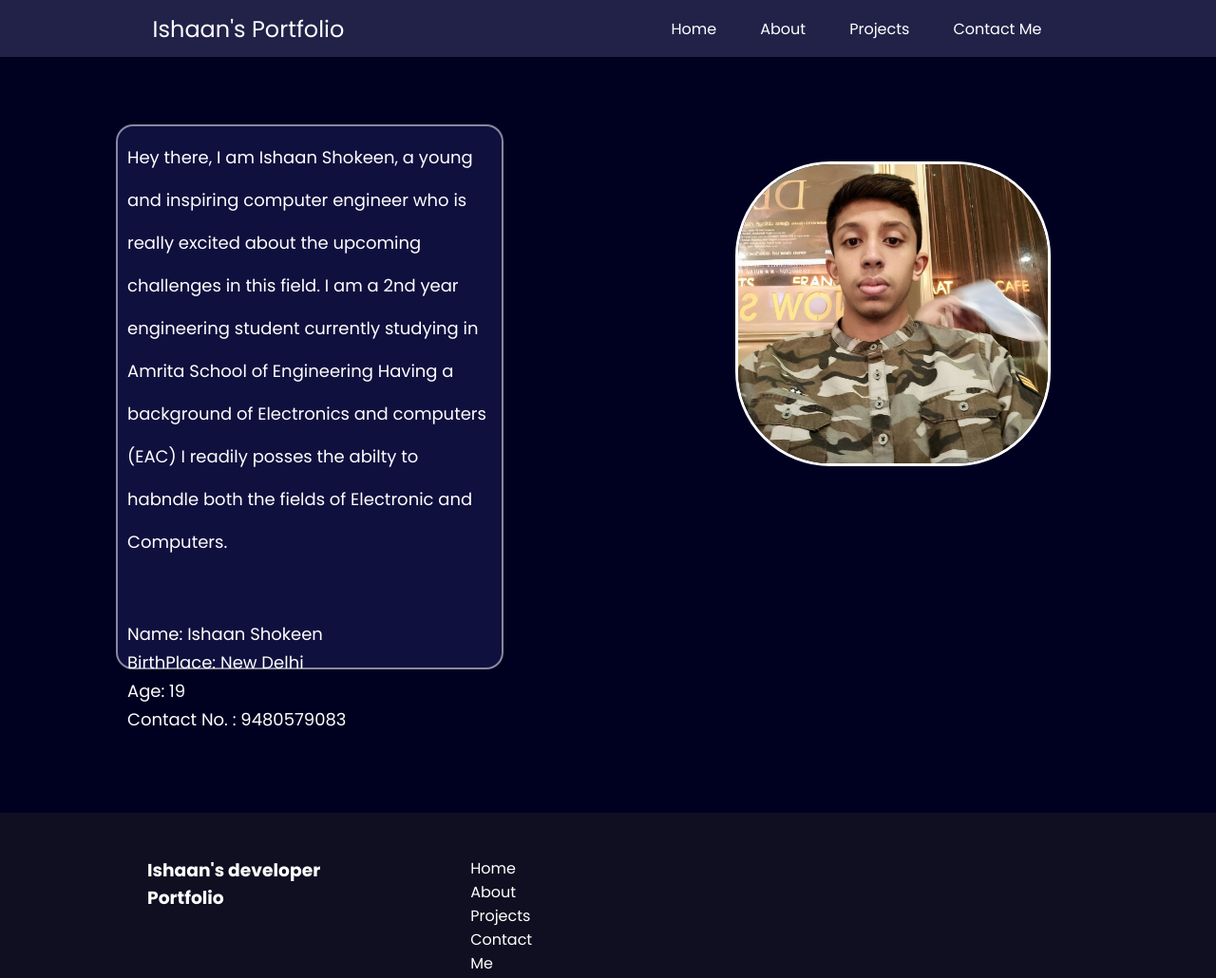
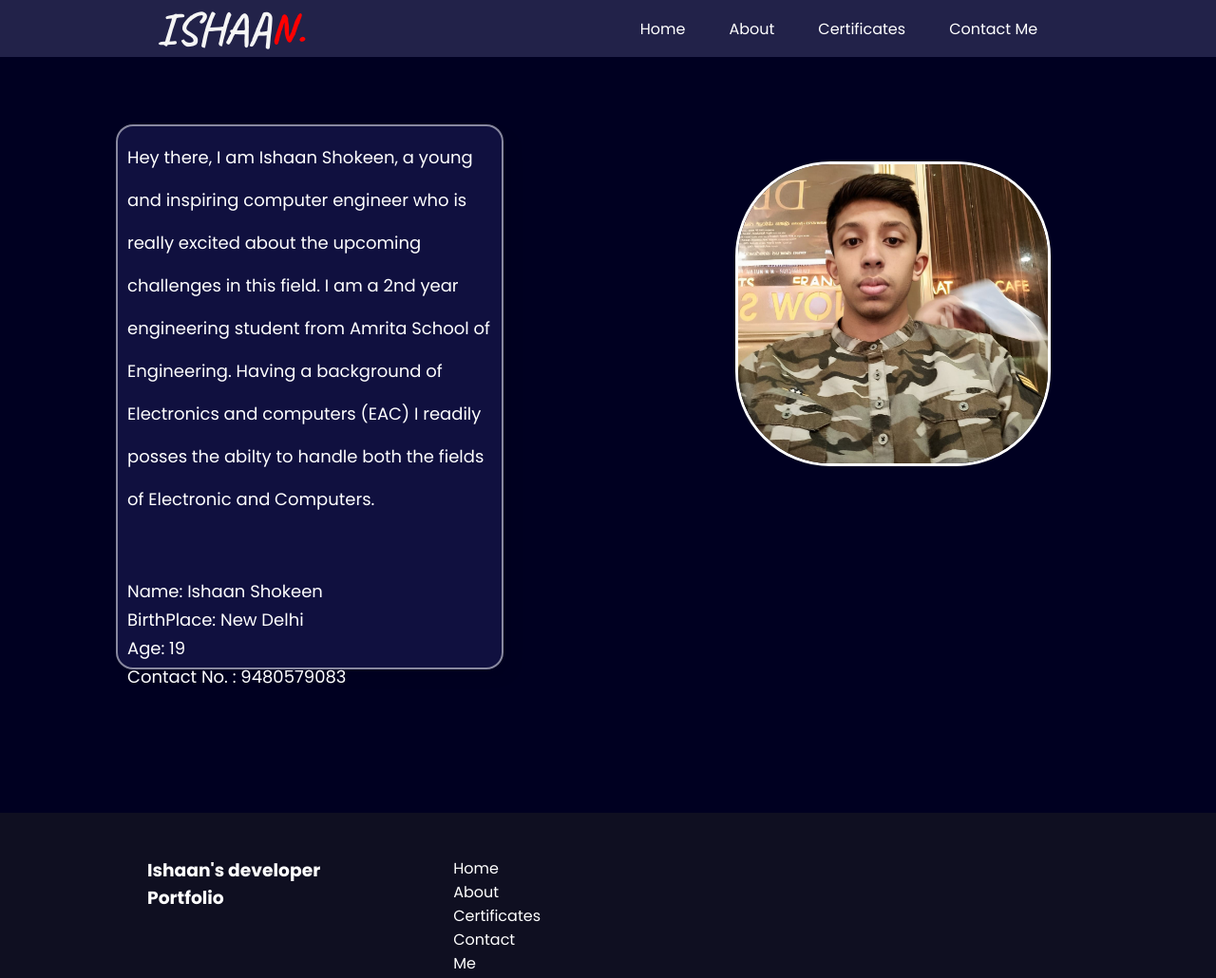
Before and after one commit to IshaanShokeen/DevelopersPortfoilio, a plain HTML site: page about.html in a window 1280 px wide. Shown: the whole page at 95% size. Drawn offline with Linux system fonts and the light colour scheme.

Commit message:
about.html

```diff
--- a/about.html
+++ b/about.html
@@ -8,7 +8,7 @@
     <title>About</title>
     <link rel="preconnect" href="https://fonts.googleapis.com">
     <link rel="preconnect" href="https://fonts.gstatic.com" crossorigin>
-    <link href="https://fonts.googleapis.com/css2?family=Poppins:wght@400;600;700&display=swap" rel="stylesheet">
+    <link href="https://fonts.googleapis.com/css2?family=Caveat:wght@700&family=Poppins:wght@400;600;700&display=swap" rel="stylesheet">
     <style>
         * {
             margin: 0;
@@ -59,7 +59,9 @@
         }
 
         .left {
-            font-size: 1.5rem;
+            font-size: 3rem;
+            font-family: 'Caveat', cursive;
+            color:whitesmoke;
         }
 
         .firstSection {
@@ -141,18 +143,21 @@
             top:60px;
             line-height: 30px;
         }
+        .red{
+            color: red;
+        }
     </style>
 </head>
 
 <body>
     <header>
         <nav>
-            <div class="left">Ishaan's Portfolio</div>
+            <div class="left">ISHAA<span class="red">N.</span></div>
             <div class="right">
                 <ul>
                     <li><a href="Index.html">Home</a></li>
                     <li><a href="about.html">About</a></li>
-                    <li><a href="/">Projects</a></li>
+                    <li><a href="certificate.html">Certificates</a></li>
                     <li><a href="contact.html">Contact Me</a></li>
                 </ul>
             </div>
@@ -164,8 +169,8 @@
         <div class="leftSection">
             Hey there, I am Ishaan Shokeen, a young and inspiring computer engineer who is really excited about the
             upcoming challenges in
-            this field. I am a 2nd year engineering student currently studying in Amrita School of Engineering
-            Having a background of Electronics and computers (EAC) I readily posses the abilty to habndle both the
+            this field. I am a 2nd year engineering student from Amrita School of Engineering.
+            Having a background of Electronics and computers (EAC) I readily posses the abilty to handle both the
             fields of Electronic
             and Computers.
             <div></div>
@@ -188,10 +193,10 @@
         </div>
         <div class="footer-second"></div>
         <ul>
-            <li><a href="/">Home</a></li>
-            <li><a href="/">About</a></li>
-            <li><a href="/">Projects</a></li>
-            <li><a href="/">Contact Me</a></li>
+            <li><a href="Index.html">Home</a></li>
+            <li><a href="about.html">About</a></li>
+            <li><a href="certificate.html">Certificates</a></li>
+            <li><a href="contact.html">Contact Me</a></li>
         </ul>
         <div class="footer-third"></div>
         <div class="footer-fourth"></div>
```
